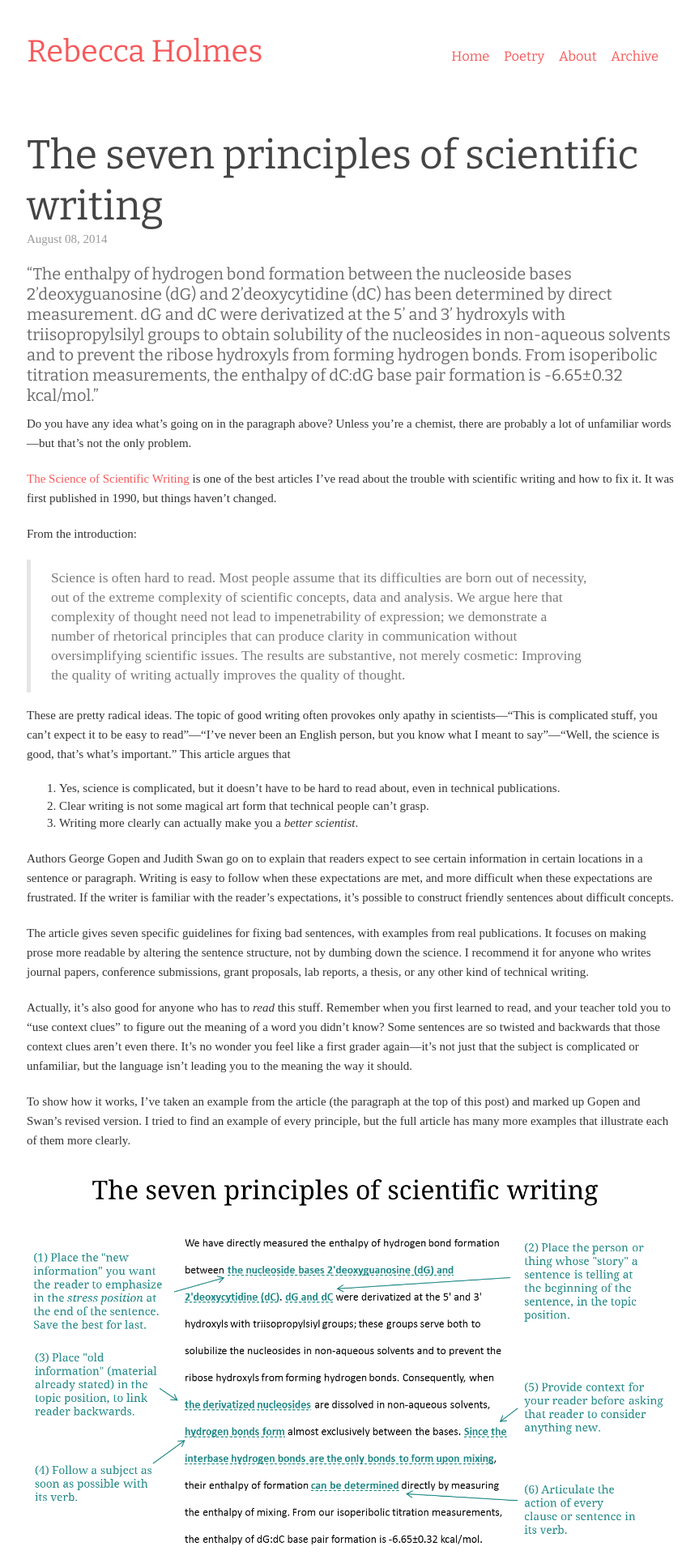
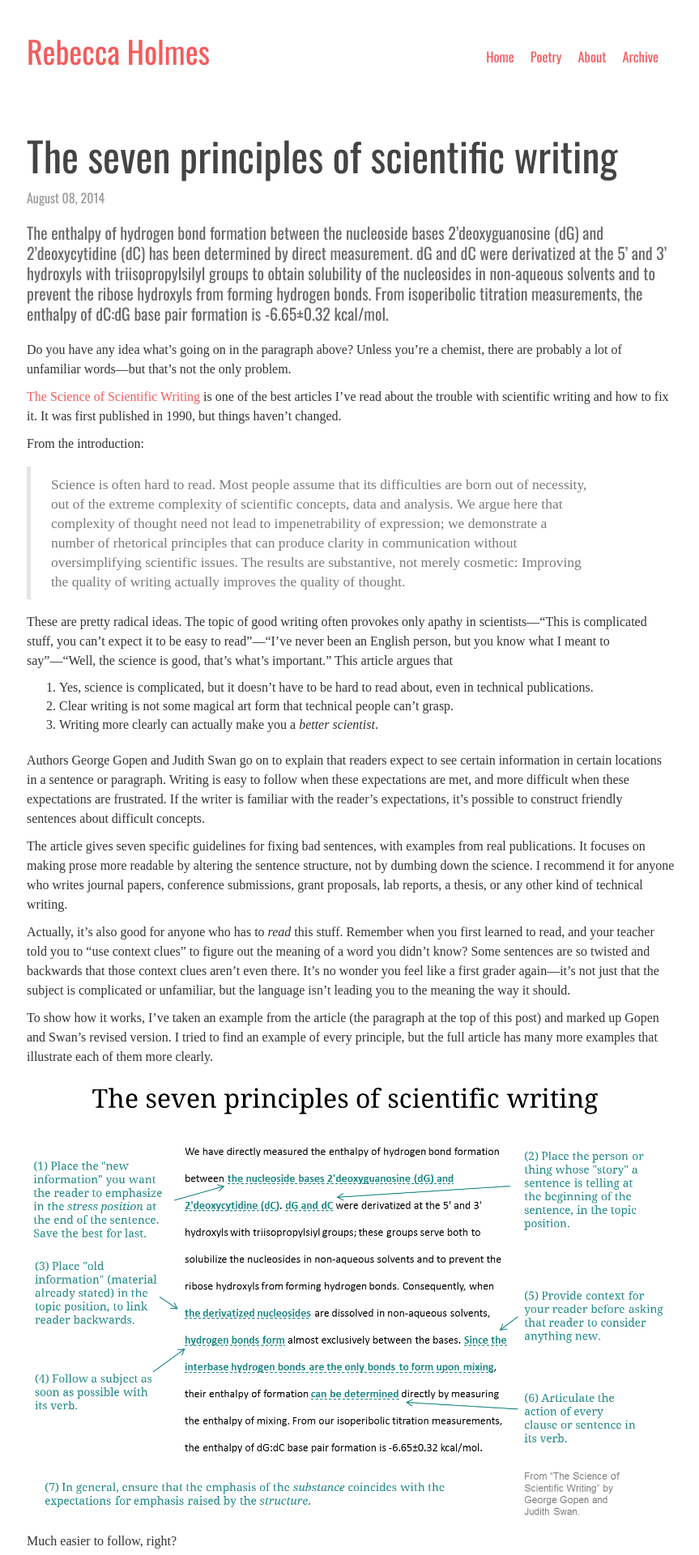
Before and after one commit to piscisvolans/piscisvolans.github.io, a Jekyll site: the page built from _posts/2014-08-08-the-science-of-scientific-writing.md, in a window 1280 px wide. Shown: the top 1920 px of the page at 81% size, without its empty margins (207-1070 px from the left). Built offline with Jekyll 4.4.1, drawn with Linux system fonts in a browser that asks for light colours; nearby versions of some CDN libraries; some web fonts are replaced; Markdown is read by kramdown in place of the engine named in the settings; comment, search, counter and statistics services are not loaded.

Commit message:
Change header fonts to Oswald

```diff
--- a/_includes/head.html
+++ b/_includes/head.html
@@ -19,10 +19,10 @@
   <link rel="stylesheet" href="{{ site.baseurl }}/public/css/bootstrap.css">
   <link rel="stylesheet" href="{{ site.baseurl }}/public/css/main.css">
 
-  <link href='http://fonts.googleapis.com/css?family=Lobster' rel='stylesheet' type='text/css'>
   <link href='http://fonts.googleapis.com/css?family=Open+Sans:300italic,400italic,600italic,700italic,800italic,400,300,600,700,800' rel='stylesheet' type='text/css'>
   <link href='http://fonts.googleapis.com/css?family=Droid+Serif:400,700,400italic,700italic' rel='stylesheet' type='text/css'>
   <link href='http://fonts.googleapis.com/css?family=Bitter' rel='stylesheet' type='text/css'>
+  <link href='https://fonts.googleapis.com/css?family=Oswald:400,700,300' rel='stylesheet' type='text/css'>
 
 
   <!-- Icons -->
--- a/_posts/2014-08-08-the-science-of-scientific-writing.md
+++ b/_posts/2014-08-08-the-science-of-scientific-writing.md
@@ -4,7 +4,7 @@ title: "The seven principles of scientific writing"
 comments: "True"
 more: "True"
 ---
-#####"The enthalpy of hydrogen bond formation between the nucleoside bases 2'deoxyguanosine (dG) and 2'deoxycytidine (dC) has been determined by direct measurement. dG and dC were derivatized at the 5' and 3' hydroxyls with triisopropylsilyl groups to obtain solubility of the nucleosides in non-aqueous solvents and to prevent the ribose hydroxyls from forming hydrogen bonds. From isoperibolic titration measurements, the enthalpy of dC:dG base pair formation is -6.65±0.32 kcal/mol."
+####The enthalpy of hydrogen bond formation between the nucleoside bases 2'deoxyguanosine (dG) and 2'deoxycytidine (dC) has been determined by direct measurement. dG and dC were derivatized at the 5' and 3' hydroxyls with triisopropylsilyl groups to obtain solubility of the nucleosides in non-aqueous solvents and to prevent the ribose hydroxyls from forming hydrogen bonds. From isoperibolic titration measurements, the enthalpy of dC:dG base pair formation is -6.65±0.32 kcal/mol.
 
 Do you have any idea what's going on in the paragraph above? Unless you're a chemist, there are probably a lot of unfamiliar words&mdash;but that's not the only problem.
 
@@ -12,7 +12,7 @@ Do you have any idea what's going on in the paragraph above? Unless you're a che
 
 From the introduction:
 
-> Science is often hard to read. Most people assume that its difficulties are born out of necessity, out of the extreme complexity of scientific concepts, data and analysis. We argue here that complexity of thought need not lead to impenetrability of expression; we demonstrate a number of rhetorical principles that can produce clarity in communication without oversimplifying scientific issues. The results are substantive, not merely cosmetic: Improving the quality of writing actually improves the quality of thought.
+>Science is often hard to read. Most people assume that its difficulties are born out of necessity, out of the extreme complexity of scientific concepts, data and analysis. We argue here that complexity of thought need not lead to impenetrability of expression; we demonstrate a number of rhetorical principles that can produce clarity in communication without oversimplifying scientific issues. The results are substantive, not merely cosmetic: Improving the quality of writing actually improves the quality of thought.
 
 These are pretty radical ideas. The topic of good writing often provokes only apathy in scientists&mdash;"This is complicated stuff, you can't expect it to be easy to read"&mdash;"I've never been an English person, but you know what I meant to say"&mdash;"Well, the science is good, that's what's important." This article argues that
 
--- a/public/css/main.css
+++ b/public/css/main.css
@@ -18,8 +18,8 @@ body {
 
 body {
   font-family: "Droid Serif",serif;
-  font-size: 15px;
-  font-weight:300;
+  font-size: 16px;
+  font-weight:normal;
   color: #333;
   background-color: #fff;
   text-rendering: optimizeLegibility;
@@ -45,9 +45,9 @@ a:hover {
 /* Headings */
 h1, h2, h3, h4, h5, h6 {
   margin-bottom: .5rem;
-  font-family: "Bitter",serif;
+  font-family: "Oswald", sans-serif;
   line-height: 1.25;
-  font-weight:200;
+  font-weight:normal;
   color: #6a6a6a;
 }
 h1 {
@@ -55,21 +55,24 @@ h1 {
 }
 h2 {
   margin-top: 1rem;
+  margin-bottom: 1rem;
   font-size: 1.5rem;
 }
 h3 {
-  margin-top: 1.5rem;
+  margin-top: 1rem;
+  margin-bottom: 1rem;
   font-size: 1.25rem;
 }
 h4, h5, h6 {
   margin-top: 1rem;
+  margin-bottom: 1rem;
   font-size: 1rem;
 }
 
 /* Body text */
 p {
   margin-top: 0;
-  margin-bottom: 1rem;
+  /* margin-bottom: 1rem; */
   line-height:1.2rem;
 }
 
@@ -299,7 +302,7 @@ tbody tr:nth-child(odd) th {
 
 .site-title {
   float:left;
-  font-family:'Bitter',serif;
+  font-family:'Oswald', sans-serif;
   font-size:1.9rem;
   font-weight:normal;
   margin-top:1rem;
@@ -379,6 +382,7 @@ tbody tr:nth-child(odd) th {
 .page-title,
 .post-title {
   margin-top: 0;
+  margin-bottom: 20px;
 }
 
 .post .pull-left {
@@ -395,11 +399,15 @@ tbody tr:nth-child(odd) th {
   display: block;
   margin-top: -.5rem;
   color: #9a9a9a;
+  font-family: "Oswald", sans-serif;
+  size: 18px;
 }
 
 .post-comments {
   margin-bottom: 1rem;
   display:block;
+  font-family: "Oswald", sans-serif;
+  size: 18px;
 }
 
 /* Related posts */
```
